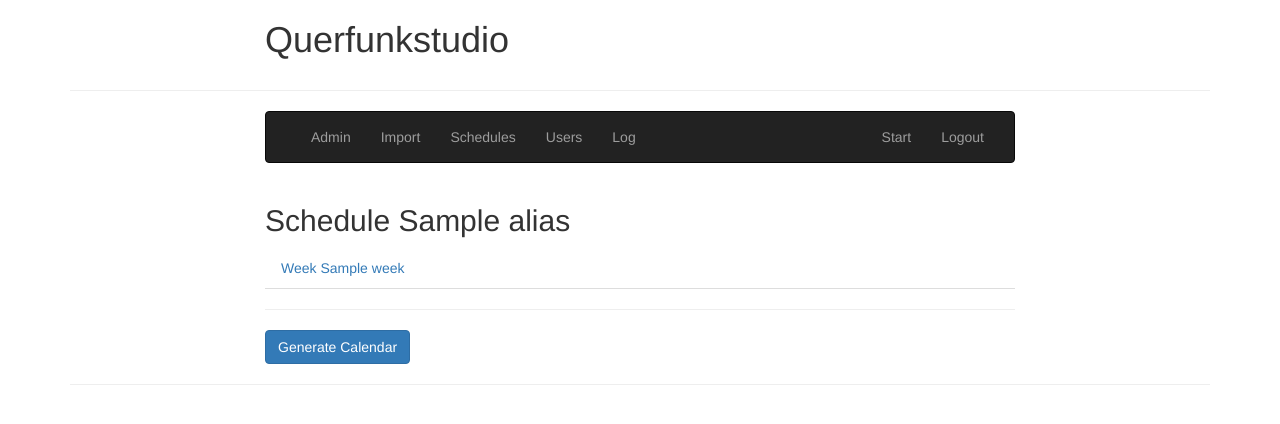
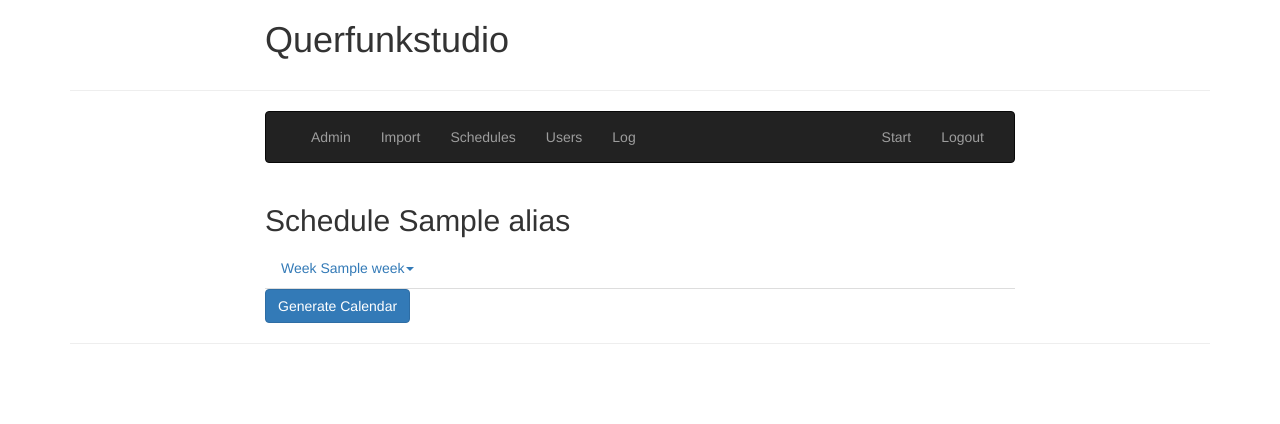
Before and after one commit to olf42/querfunkstudio, a Python web app: template templates/schedule.html in a window 1280 px wide. Shown: the top 424 px of the page. Run offline with Jinja, Linux system fonts and the light colour scheme; the template is opened without the code that fills it: most values are stand-ins (such as "Sample title", 1, 10 or a date in 2020); some libraries are stand-ins or nearby versions.

Commit message:
schedule now with dropdown menus

```diff
--- a/templates/schedule.html
+++ b/templates/schedule.html
@@ -13,23 +13,24 @@ Schedule {{ alias }}
 					<h2>Schedule {{ schedule.alias }}</h2>
 					<ul class="nav nav-tabs">
 					{% for week, weekcontent in schedule.content.items() %}
-						<li class="{% if week == 1 %}active{% endif %}"><a href="#week-{{week}}" data-toggle="tab">Week {{week}}</a></li>
+						<li class="dropdown">
+						<a aria-expanded="false" class="dropdown-toggle" data-toggle="dropdown" href="#">
+							Week {{week}}<span class="caret"></span>
+								      </a>
+						<ul class="dropdown-menu">
+							{% for day, daycontent in weekcontent.items() %}
+							<li class="{% if week == 1 %}{% if day == 1%}active{% endif %}{% endif %}"><a href="#{{week}}-{{day}}" data-toggle="tab">{{weekdays[day]}}</a></li>
+
+							{% endfor%}
+						</ul>
 					{% endfor %}
 					</ul>
-					<hr>
 					<div id="schedule-content" class="tab-content">
 
 					{% for week, weekcontent in schedule.content.items() %}
-					<div class="tab-pane fade {% if week == 1%}active in{% endif %}" id="week-{{week}}">
-							<ul class="nav nav-tabs">
 							{% for day, daycontent in weekcontent.items() %}
-							<li class="{% if day == 1%}active{% endif %}"><a href="#{{week}}-{{day}}" data-toggle="tab">{{weekdays[day]}}</a></li>
-							{% endfor %}
-							</ul>
-							<hr>
-							<div id="{{week}}-content" class="tab-content">
-							{% for day, daycontent in weekcontent.items() %}
-							<div class="tab-pane fade {% if day == 1%}active in{% endif %}" id="{{week}}-{{day}}">
+							<div class="tab-pane fade {% if week == 1 %}{% if day == 1%}active in{% endif %}{% endif %}" id="{{week}}-{{day}}">
+								<h3>{{weekdays[day]}} (week {{week}})</h3>
 								<table class="table table-striped table-hover">
 								<thead>
 									<tr>
@@ -52,9 +53,6 @@ Schedule {{ alias }}
 							</table>
 							</div>
 							{% endfor %}
-							</div>
-						<hr>
-					</div>
 					{% endfor %}
 					</div>
 					<a href="/admin/generate?id={{ schedule.id}}" class="btn btn-primary">Generate Calendar</a>
```
